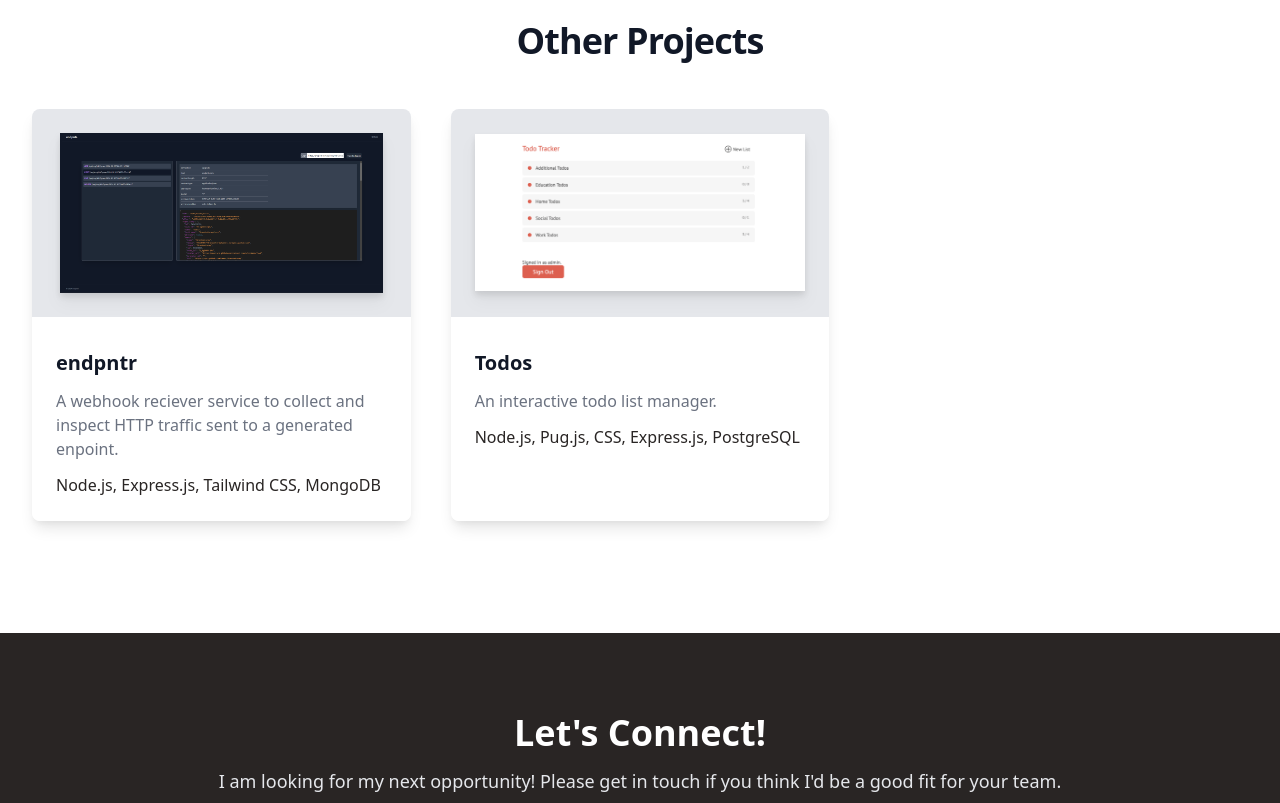
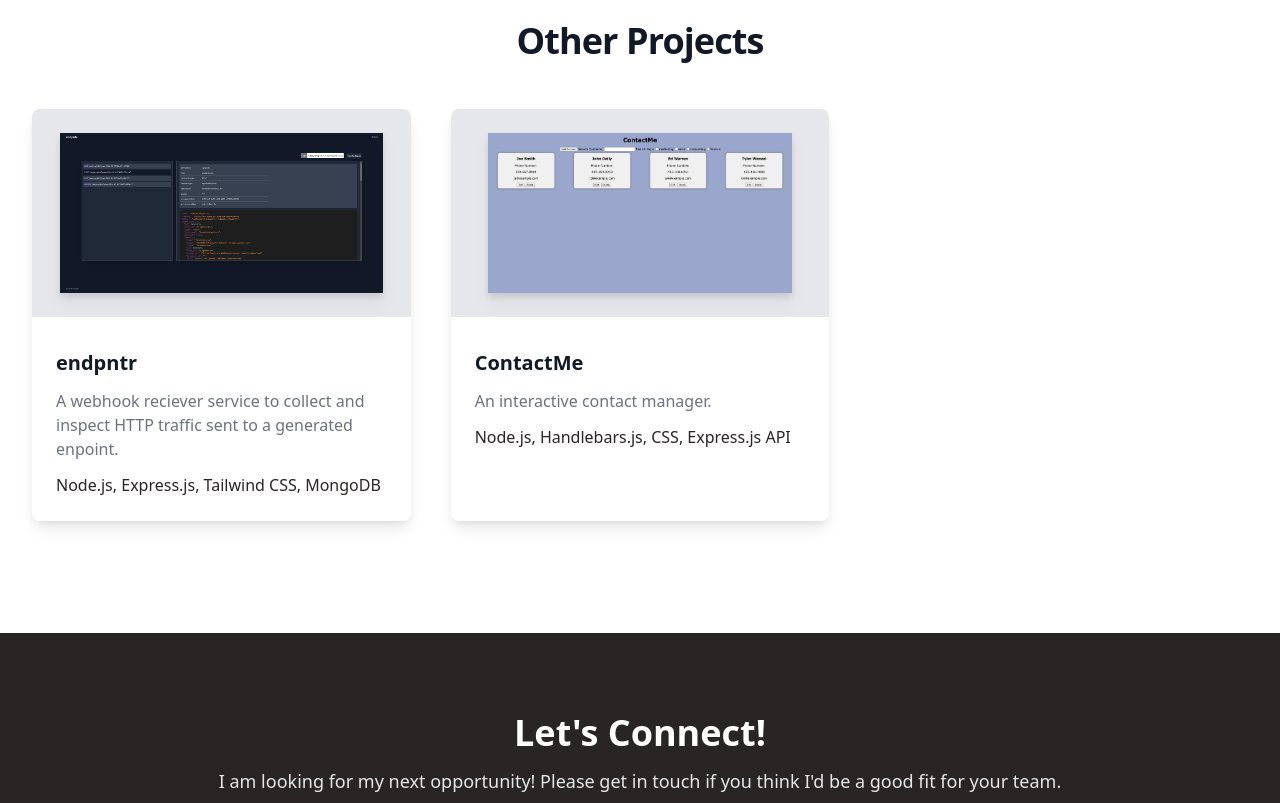
Before and after one commit to tyler-wenzel/personal_site, a website built with Vite: page index.html in a window 1280 px wide. Shown: the part 1620-2423 px from the top of the page. Built offline with nearby package versions, Linux system fonts and the light colour scheme.

Commit message:
add ContactMe information

```diff
--- a/index.html
+++ b/index.html
@@ -358,18 +358,18 @@
 
         <div class="flex flex-col rounded-lg shadow-lg overflow-hidden">
           <div class="flex-shrink-0 p-6 flex justify-center bg-gray-200">
-            <img class="h-40 drop-shadow-lg filter object-scale-down" src="images/Todos.png" alt="" />
+            <img class="h-40 drop-shadow-lg filter object-scale-down" src="images/ContactMe.png" alt="" />
           </div>
           <div class="flex-1 bg-white p-6 flex flex-col justify-between">
             <div class="flex-1">
               <p class="text-xl font-semibold text-gray-900 mt-2">
-                Todos
+                ContactMe
               </p>
               <p class="mt-3 text-base text-gray-500">
-                An interactive todo list manager.
+                An interactive contact manager.
               </p>
               <p class="mt-3 text-base text-burnttoast">
-                Node.js, Pug.js, CSS, Express.js, PostgreSQL
+                Node.js, Handlebars.js, CSS, Express.js API
               </p>
             </div>
           </div>
```
